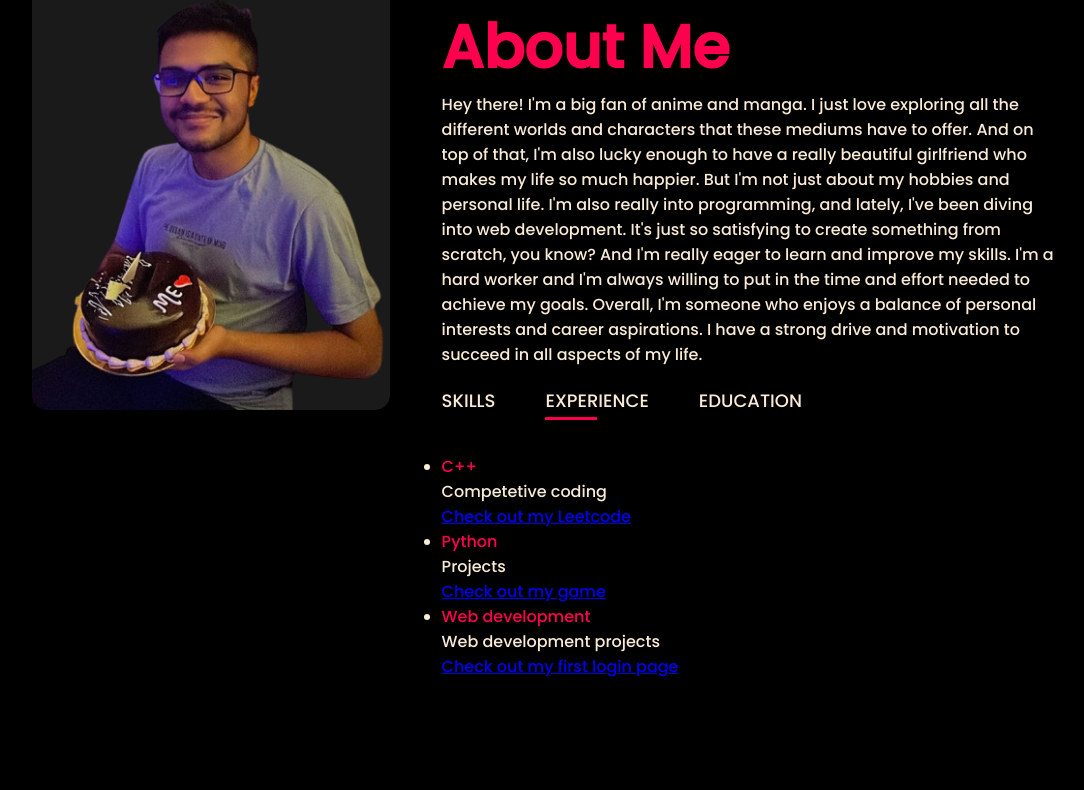
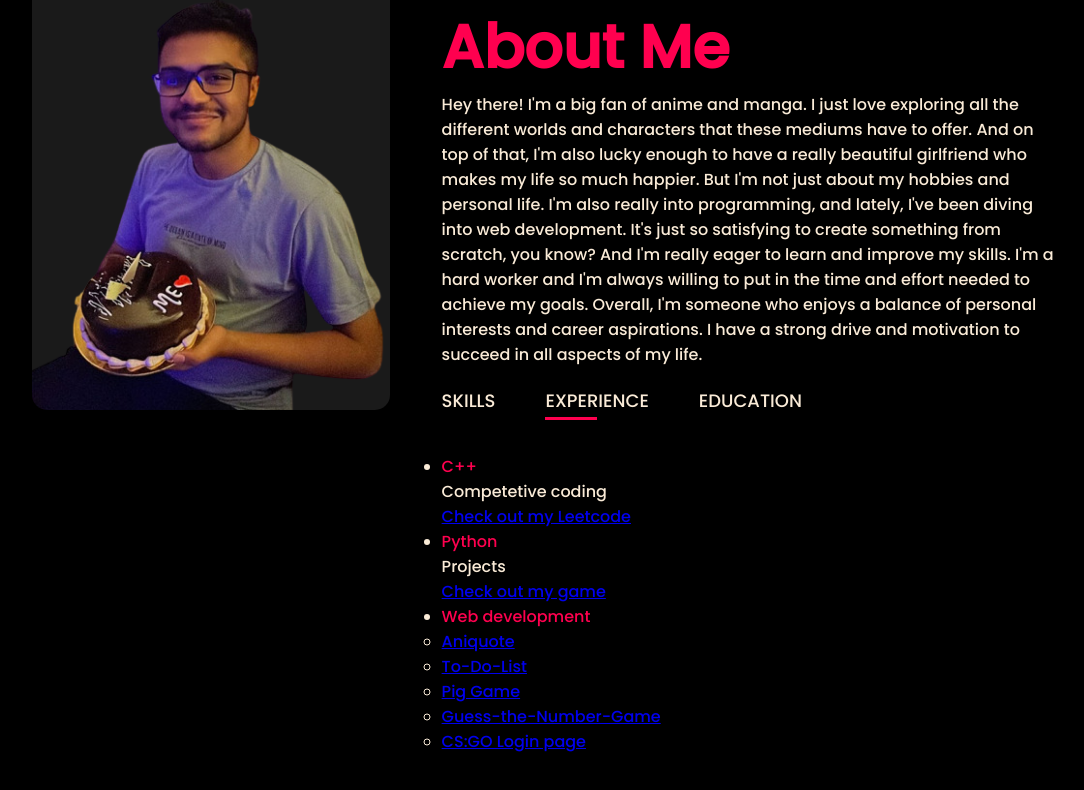
Before and after one commit to Zeref101/My-Portfolio, a plain HTML site: page index.html in a window 1280 px wide. Both pictures are taken after a click on the element "EXPERIENCE". Shown: the part 926-1716 px from the top of the page, without its empty margins (96-1180 px from the left). Drawn offline with nearby package versions, Linux system fonts and the light colour scheme.

Commit message:
skills updated experience updated

```diff
--- a/index.html
+++ b/index.html
@@ -68,10 +68,16 @@
                         </div>
                         <div class="tab-contents active-tab" id="skills">
                             <ul>
-                                <li><span>C++</span><br>Competetive coding</li>
-                                <li><span>Python</span><br> Projects</li>
-                                <li><span>HTML</span><br> Web development</li>
-                                <li><span>CSS</span><br> Web development</li>
+                                <li><span>C++</span><br></li>
+                                <li><span>Problem Solving</span><br></li>
+                                <li><span>Python</span><br></li>
+                                <li><span>HTML</span><br></li>
+                                <li><span>CSS</span><br></li>
+                                <li><span>JavaScript</span><br></li>
+                                <li><span>Git</span><br></li>
+                                <li><span>GitHub</span><br></li>
+                                <li><span>Linux</span><br></li>
+
                             </ul>
                         </div>
                         <div class="tab-contents" id="experience">
@@ -80,11 +86,25 @@
                                         href="https://leetcode.com/user3493c/">Check out my Leetcode</a></li>
                                 <li><span>Python</span><br> Projects <br><a
                                         href="https://github.com/Zeref101/ping-pong-">Check out my game</a></li>
-                                <li><span>Web development</span><br> Web development projects <br><a
-                                        href="https://zeref101.github.io/csgo-login-page/">Check out my first login
-                                        page</a></li>
+                                <li><span>Web development</span>
+                                    <ul>
+                                        <li>
+                                            <a href="https://zeref101.github.io/Aniquote/">Aniquote</a>
+                                        </li>
+                                        <li>
+                                            <a href="https://zeref101.github.io/To-Do-List/">To-Do-List</a>
+                                        </li>
+                                        <li>
+                                            <a href="https://zeref101.github.io/Pig-Game/">Pig Game</a>
+                                        </li>
+                                        <li>
+                                            <a href="https://zeref101.github.io/Guess-the-Number-Game/">Guess-the-Number-Game</a></li>
+                                        </li>
+                                        <li>
+                                            <a href="https://zeref101.github.io/csgo-login-page/">CS:GO Login page</a>
+                                        </li>
+                                    </ul>
                             </ul>
-
                         </div>
                         <div class="tab-contents" id="education">
                             <ul>
```
